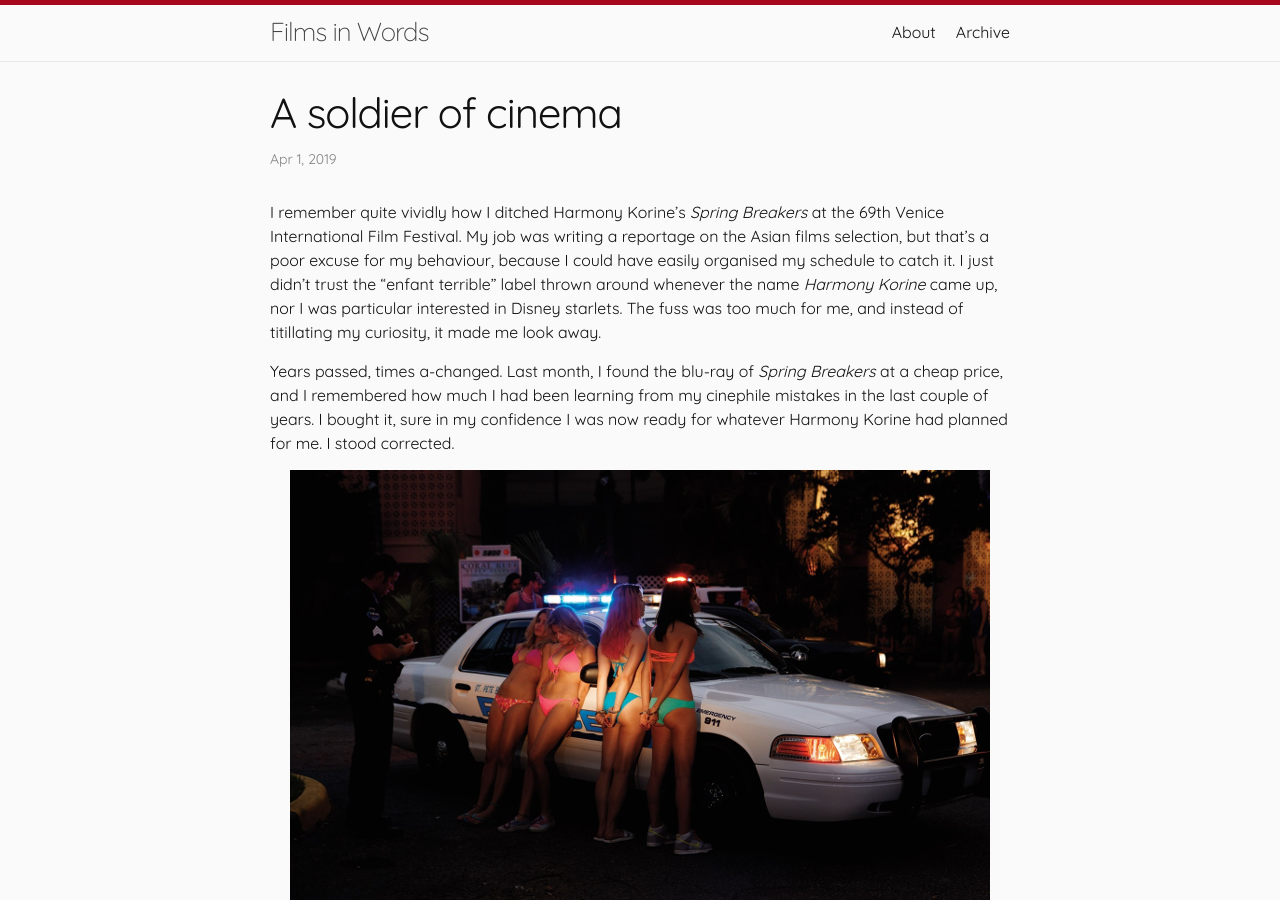
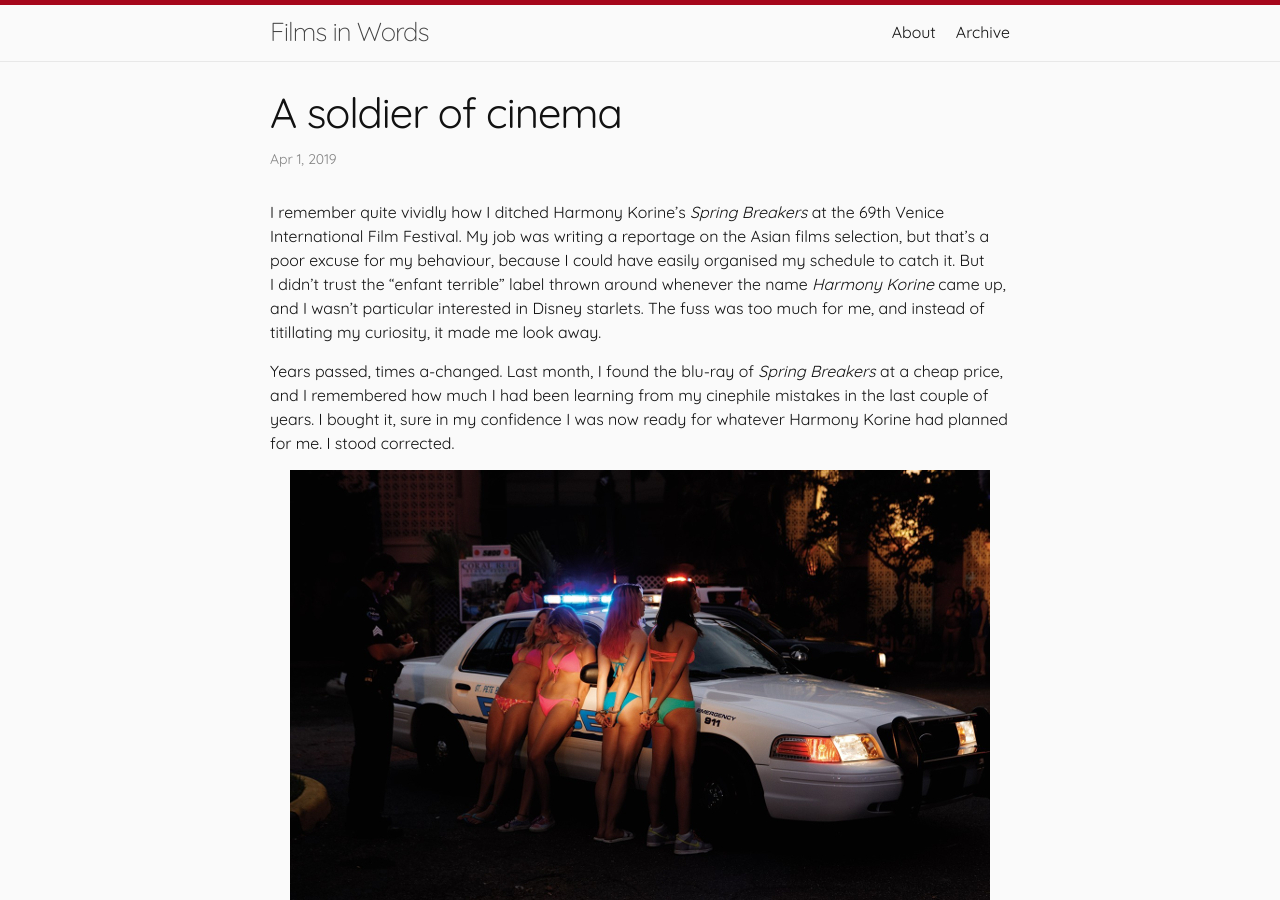
Before and after one commit to manuel-uberti/filmsinwords, a Jekyll site: the page built from _posts/2019-04-01-korine.md, in a window 1280 px wide and 900 px high. Built offline with Jekyll 4.4.1, drawn with Linux system fonts in a browser that asks for light colours.

Commit message:
Fix wording

```diff
--- a/_posts/2019-04-01-korine.md
+++ b/_posts/2019-04-01-korine.md
@@ -8,9 +8,9 @@ categories: cinephilia
 I remember quite vividly how I ditched Harmony Korine’s *Spring Breakers* at the
 69th Venice International Film Festival. My job was writing a reportage on the
 Asian films selection, but that’s a poor excuse for my behaviour, because
-I could have easily organised my schedule to catch it. I just didn’t trust the
+I could have easily organised my schedule to catch it. But I didn’t trust the
 “enfant terrible” label thrown around whenever the name *Harmony Korine* came
-up, nor I was particular interested in Disney starlets. The fuss was too much
+up, and I wasn’t particular interested in Disney starlets. The fuss was too much
 for me, and instead of titillating my curiosity, it made me look away.
 
 <!--more-->
```
